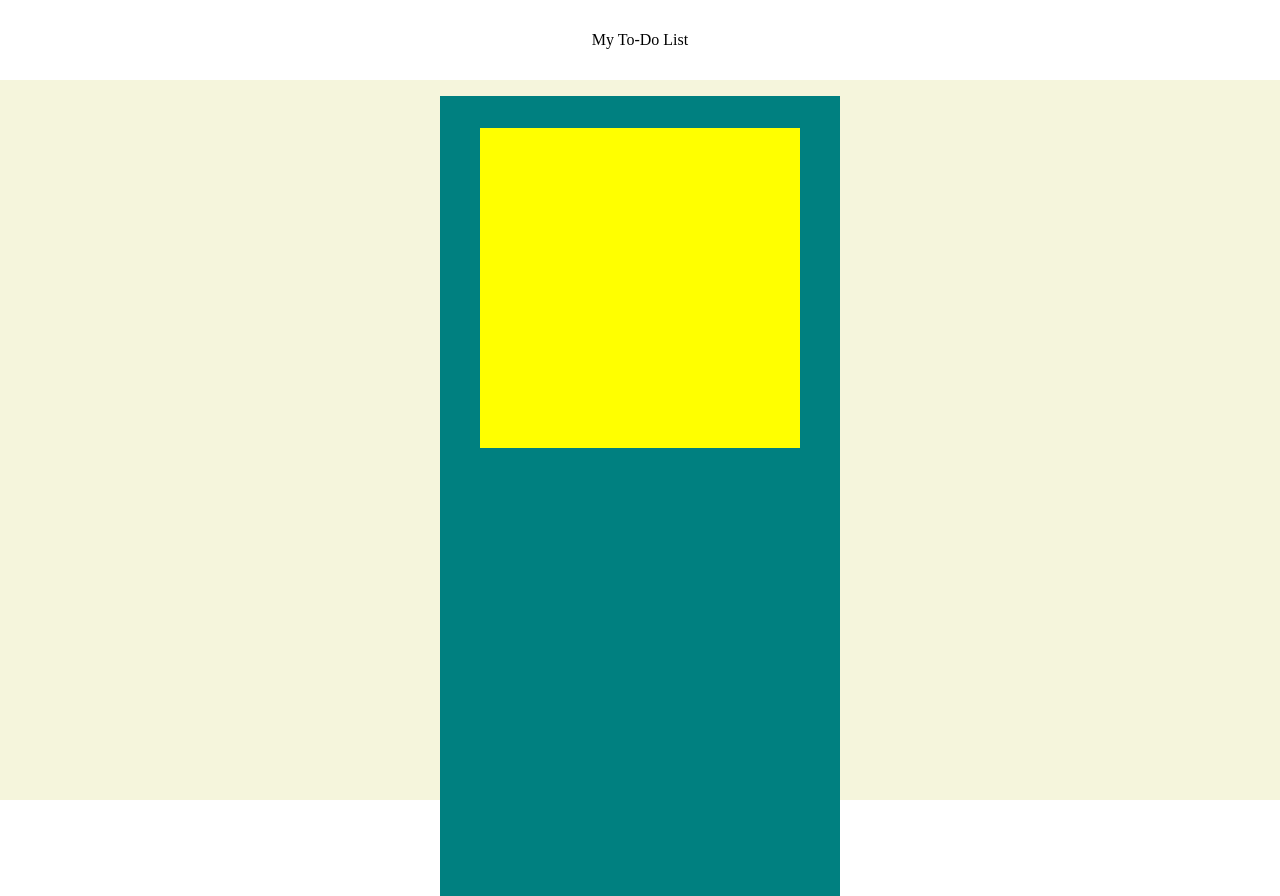
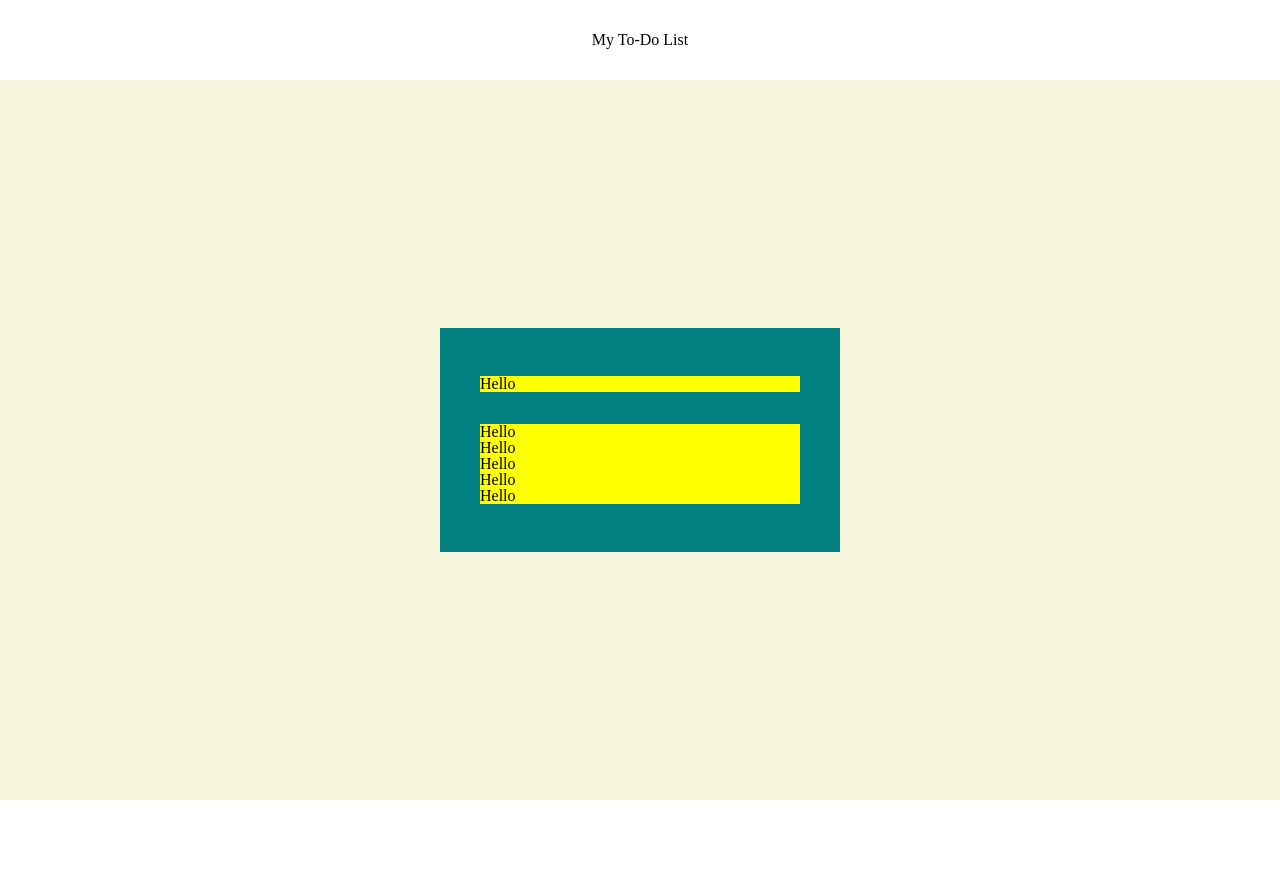
Before and after one commit to hermesjpappas/sha-to-do-list, a website: page dist/index.html in a window 1280 px wide. After the commit the page ends 800 px from the top, so only its background shows below. Drawn offline with Linux system fonts and the light colour scheme.

Commit message:
Further fix styling

```diff
--- a/dist/index.html
+++ b/dist/index.html
@@ -22,9 +22,17 @@
         <div id="dashboard">
             <div class="project" id="P0">
                 <div class="to-do" id="T0">
+                    <p>Hello</p>
                 </div>
-                <div class="to-do" id="T1"></div>
+                <div class="to-do" id="T1">
+                    <p>Hello</p>
+                    <p>Hello</p>
+                    <p>Hello</p>
+                    <p>Hello</p>
+                    <p>Hello</p>
+                </div>
             </div>
+
         </div>
     </main>
     <script src="main.js"></script>
--- a/dist/styles/style.css
+++ b/dist/styles/style.css
@@ -27,6 +27,7 @@ main {
 
 #dashboard {
     display: flex;
+    align-items: center;
     justify-content: center;
     background-color: beige;
     padding: 1rem;
@@ -36,16 +37,19 @@ main {
 
 .project {
     width: 25rem;
-    height: 50rem;
     background-color: teal;
     display: flex;
     flex-direction: column;
     align-items: center;
     padding: 2rem 0;
+    margin: 0 1rem;
 }
 
 .to-do {
     width: 20rem;
-    height: 10rem;
+    /* height: 10rem; */
     background-color: yellow;
+    margin: 1rem 0;
+    display: flex;
+    flex-direction: column;
 }
```
